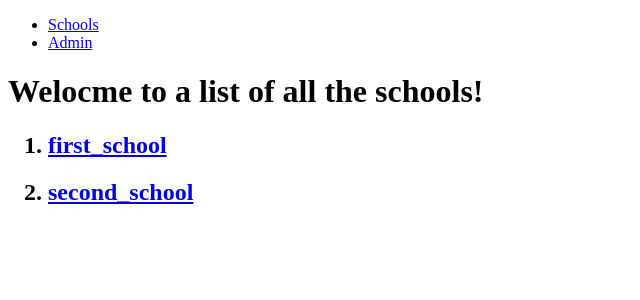
After one commit to Kululenko/django_CBVs, a Django app: page /basic_app in a window 1280 px wide. The commit adds this page. Shown: the top 300 px of the page, without its empty margins (0-640 px from the left). Run offline with Django 4.2, Linux system fonts and the light colour scheme; data comes from the database, SQL or seed files in the repository.

Commit message:
added: templates, views, urlpatters(regex), admin_registration, models, basic_app/templates, lowquality html/css, linking models to templates

```diff
--- a/basic_app/templates/basic_app/basic_app_base.html
+++ b/basic_app/templates/basic_app/basic_app_base.html
@@ -0,0 +1,25 @@
+<!DOCTYPE html>
+<html lang="en">
+<head>
+    <meta charset="UTF-8">
+    <meta http-equiv="X-UA-Compatible" content="IE=edge">
+    <meta name="viewport" content="width=device-width, initial-scale=1.0">
+    <title>Base</title>
+</head>
+<body>
+
+    <nav class="navbar navbar-default navbar-static-top">
+        <ul class="nav navbar-nav">
+            <li><a class="navbar-brand" href="{% url 'basic_app:list'%}">Schools</a></li>
+            <li><a class="navbar-link" href="{% url 'admin:index'%}">Admin</a></li>
+
+        </ul>
+    </nav>
+
+    <div class="container">
+    {% block body_block %}
+    {% endblock %}
+
+    </div>
+</body>
+</html>
--- /dev/null
+++ b/basic_app/templates/basic_app/school_list.html
@@ -0,0 +1,12 @@
+{% extends "basic_app/basic_app_base.html"%}
+
+{% block body_block %}
+
+<h1>Welocme to a list of all the schools!</h1>
+    <ol>
+        {% for school in schools %}
+        <h2><li><a href="{{school.id}}">{{school.name}}</a></li></h2>
+        {% endfor %}
+    </ol>
+
+{% endblock %}
--- /dev/null
+++ b/basic_app/urls.py
@@ -0,0 +1,10 @@
+from django.urls import path, re_path
+from basic_app import views
+
+app_name = 'basic_app'
+
+urlpatterns = [
+    path('', views.SchoolListView.as_view(),name='list'),
+    re_path(r'^(?P<pk>[-\w]+)/$', views.SchoolDetailView.as_view(), name='detail'),
+
+]
--- a/basic_app/views.py
+++ b/basic_app/views.py
@@ -1,13 +1,17 @@
 from django.shortcuts import render
 from django.views.generic import View, TemplateView,ListView,DetailView
+from . import models
 
 # Create your views here.
-
 class IndexView(TemplateView):
     template_name = 'index.html'
 
 
-    def get_context_data(self, **kwargs):
-        context = super().get_context_data(**kwargs)
-        context['injectme'] = 'BASIC INJECTION'
-        return context
+class SchoolListView(ListView):
+    context_object_name = 'schools'     #change name from school_list to schools for clarification
+    model = models.School               # lists all school objects / way simplier and cleaner then function
+
+class SchoolDetailView(DetailView):
+    context_object_name = 'school_detail'
+    model = models.School
+    template_name = 'basic_app/school_detail.html'
--- a/django_cbvs/urls.py
+++ b/django_cbvs/urls.py
@@ -15,10 +15,11 @@ Including another URLconf
     2. Add a URL to urlpatterns:  path('blog/', include('blog.urls'))
 """
 from django.contrib import admin
-from django.urls import path
+from django.urls import path, include
 from basic_app import views
 
 urlpatterns = [
     path('', views.IndexView.as_view(), name='index'),
     path('admin/', admin.site.urls),
+    path('basic_app', include('basic_app.urls', namespace='basic_app')),
 ]
--- a/templates/index.html
+++ b/templates/index.html
@@ -1,5 +1,6 @@
 {% extends "base.html"%}
 {% block body_block %}
-    <h1>Testing templateview</h1>
-    <h2> injected content : {{ injectme }} </h2>
+    <div class="jumbotron">
+        <h1> Homepage</h1>
+    </div>
 {% endblock %}
```
Also changed, not shown: basic_app/templates/basic_app/school_detail.html (+15 -0 lines), templates/base.html (+9 -0 lines), basic_app/templates/school_list.html (deleted).
